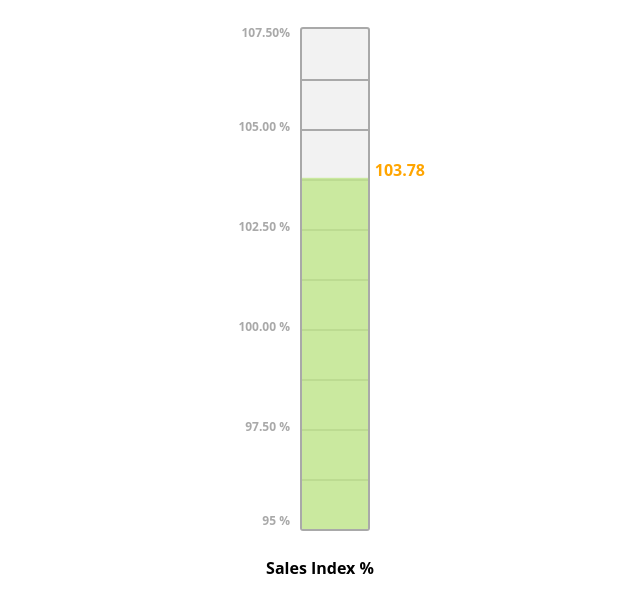
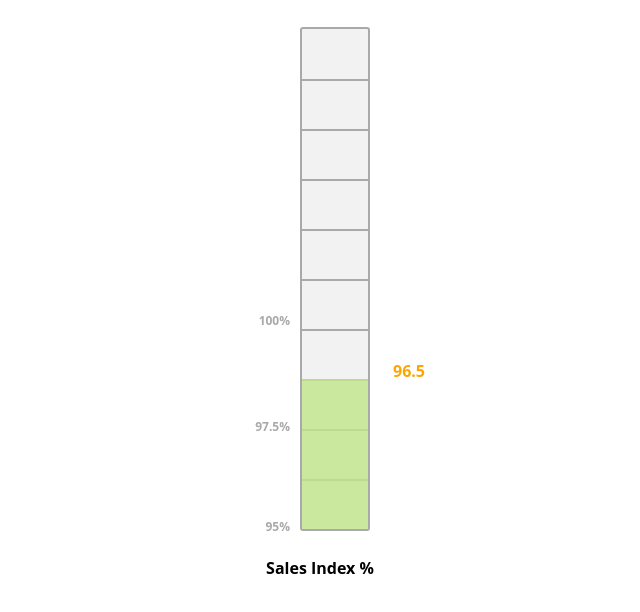
Before and after one commit to atul-shimpi/chart, a plain HTML site: page index.html in a window 1280 px wide. Shown: the part 44-656 px from the top of the page, without its empty margins (320-960 px from the left). Drawn offline with nearby package versions, Linux system fonts and the light colour scheme.

Commit message:
Make scale dynamix

```diff
--- a/app.js
+++ b/app.js
@@ -1,10 +1,9 @@
 var goalbar = angular.module('goalbar', []);
 
 goalbar.controller('GoalBarController', function($scope) {
-  //$scope.current = 280;
-  $scope.values = [95.00, 97.50, 100.00, 102.50, 105, 107.5];
+  $scope.values = [95.00, 97.50, 100.00];
   $scope.goal = 500;
-  $scope.pos = 103.78;
+  $scope.pos = 96.5;
 
   $scope.infoAbove = false;
 
@@ -12,17 +11,15 @@ goalbar.controller('GoalBarController', function($scope) {
   var achieved = $scope.pos - $scope.values[0];
   $scope.current = (achieved*500)/max;
 
-  console.log("Max/Achieved/$scope.current : " + max + '/' + achieved + '/' + $scope.current);
   var calculateBarPercent = function() {
     var percent = ($scope.current / $scope.goal) * 100;
 
-
+    percent = percent > 100 ? 100 : percent;
     return percent < 1 ? 0 : percent;
   };
 
   $scope.$watch('current', function() {
     $scope.barPercent = 100 - calculateBarPercent();
     $scope.barStyle = 'transform: translateY(' + $scope.barPercent + '%)';
-    console.log("Ssd" + $scope.barPercent);
   });
 });
--- a/index.html
+++ b/index.html
@@ -34,7 +34,10 @@
         </div>
         <span class="bar-label"></span>
       </div>
-
+      <div class="bar-labels">
+        <span class="bar-label" ng-repeat="val in values">{{val}}%</span>
+      </div>
+      <!--
       <div class="bar-labels">
         <span class="bar-label">107.50%</span>
         <span class="bar-label"></span>
@@ -48,6 +51,7 @@
         <span class="bar-label"></span>
         <span class="bar-label">95 %</span>
       </div>
+      -->
 
       <div class="bar-labels-right">
         <span class="bar-label" style="color: orange; font-size: 16px; top: {{barPercent}}%;">{{pos}}</span>
--- a/style.css
+++ b/style.css
@@ -34,19 +34,19 @@ body {
   font-weight: bold;
 }
 .goal-bar .bar-label:nth-child(2) {
-  top: 10%;
+  top: 80%;
 }
 .goal-bar .bar-label:nth-child(3) {
+  top: 60%;
+}
+.goal-bar .bar-label:nth-child(4) {
+  top: 40%;
+}
+.goal-bar .bar-label:nth-child(5) {
   top: 20%;
 }
-.goal-bar .bar-label:nth-child(4) {
-  top: 30%;
-}
-.goal-bar .bar-label:nth-child(5) {
-  top: 40%;
-}
 .goal-bar .bar-label:nth-child(6) {
-  top: 50%;
+  top: 0;
 }
 .goal-bar .bar-label:nth-child(7) {
   top: 60%;
@@ -64,7 +64,7 @@ body {
   top: 100%;
 }
 .goal-bar .bar-label:first-child {
-  margin-top: 0;
+  top: 100%;
 }
 .goal-bar .bar-label:last-child {
   margin-top: -12px;
```
